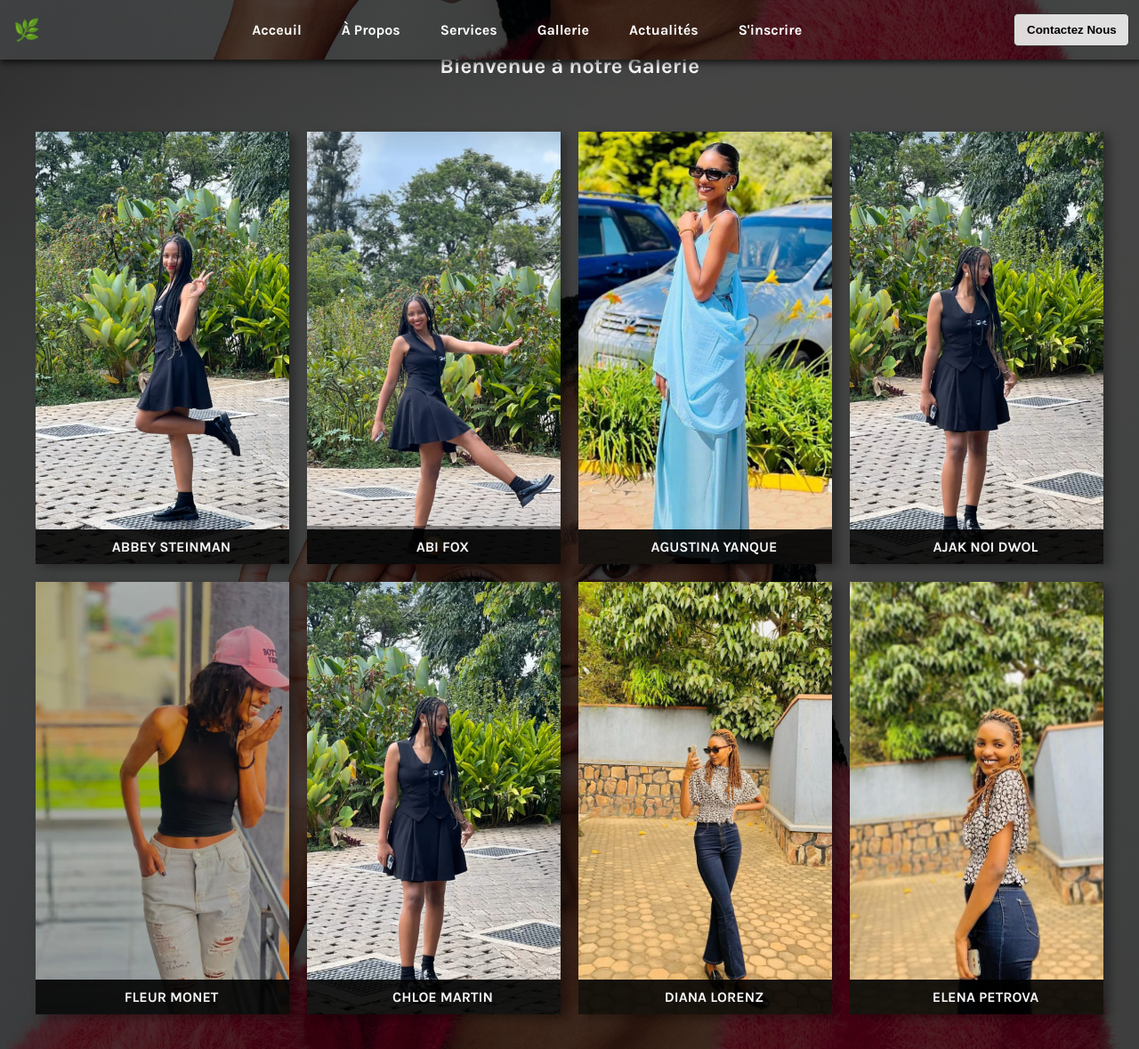
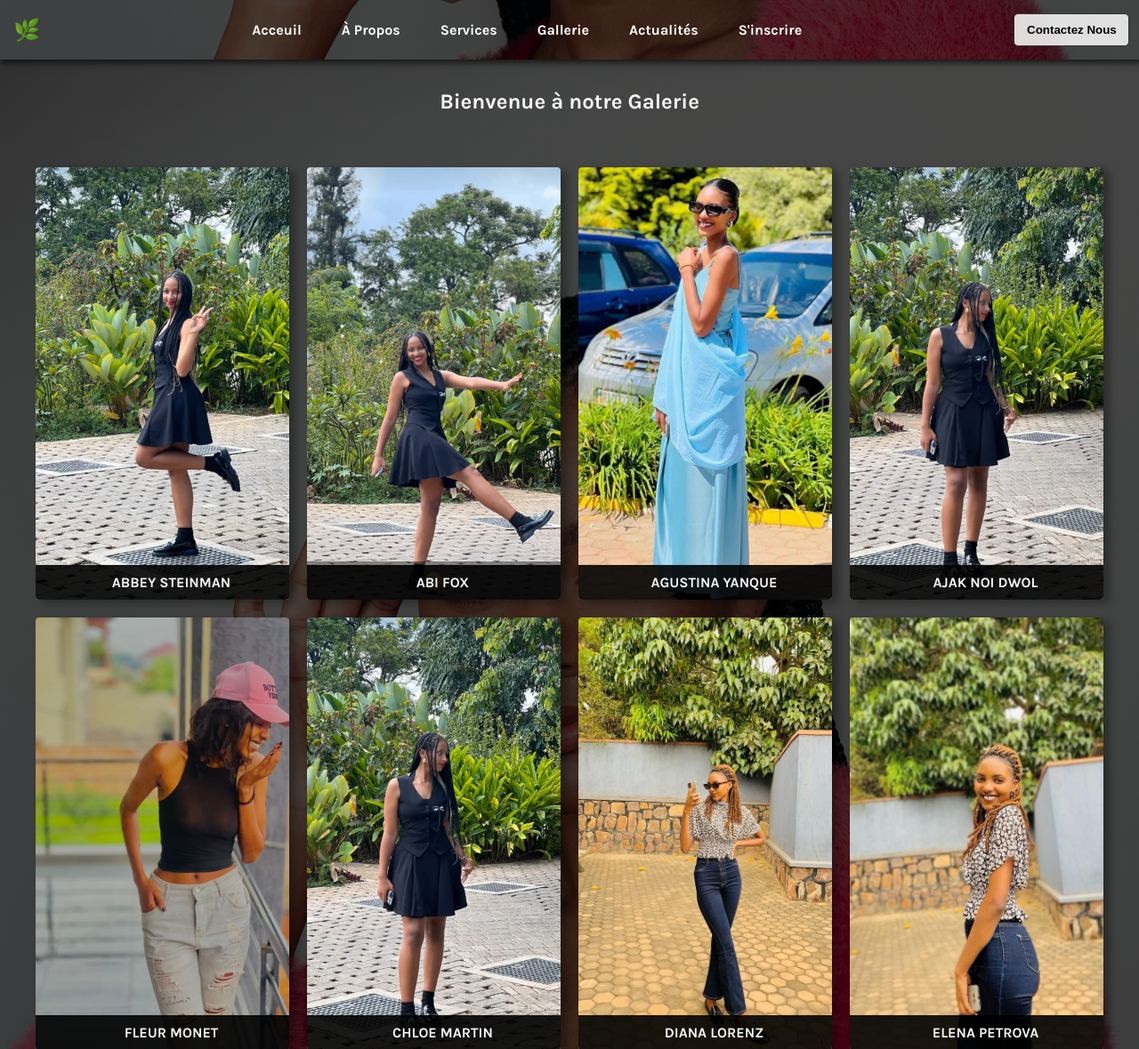
Before and after one commit to gabrielbuhendwa/mod-les-et-h-tesses, a PHP site: page /pages/gallerie.html in a window 1280 px wide. Shown: the top 1179 px of the page at 89% size. Run offline with PHP 8.4, Linux system fonts and the light colour scheme; some web fonts are replaced.

Commit message:
add this to my repository

```diff
--- a/asset/css/gallerie.css
+++ b/asset/css/gallerie.css
@@ -276,8 +276,7 @@ header .nav-bar {
     font-weight: bolder;
     color: whitesmoke;
     text-align: center;
-    margin-bottom: 20px;
-    position: relative;
+    padding-top: 40px;
 }
 
 .gallery {
@@ -296,6 +295,7 @@ header .nav-bar {
     box-shadow: 7px 4px 10px rgba(0, 0, 0, 0.342);
     transition: transform 0.3s ease;
     text-align: center;
+    border-radius: 4px;
 }
 
 .card img {
```
